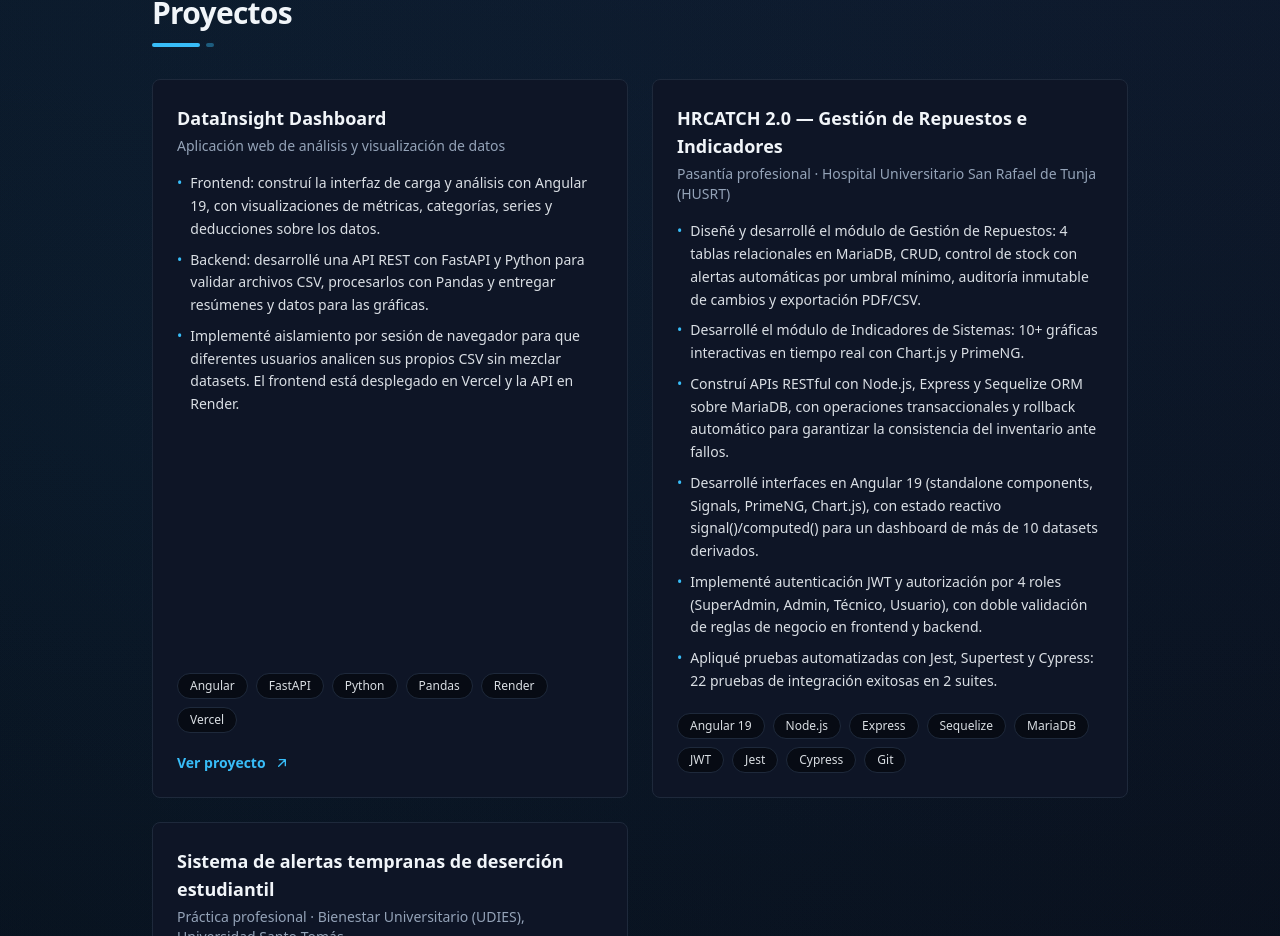
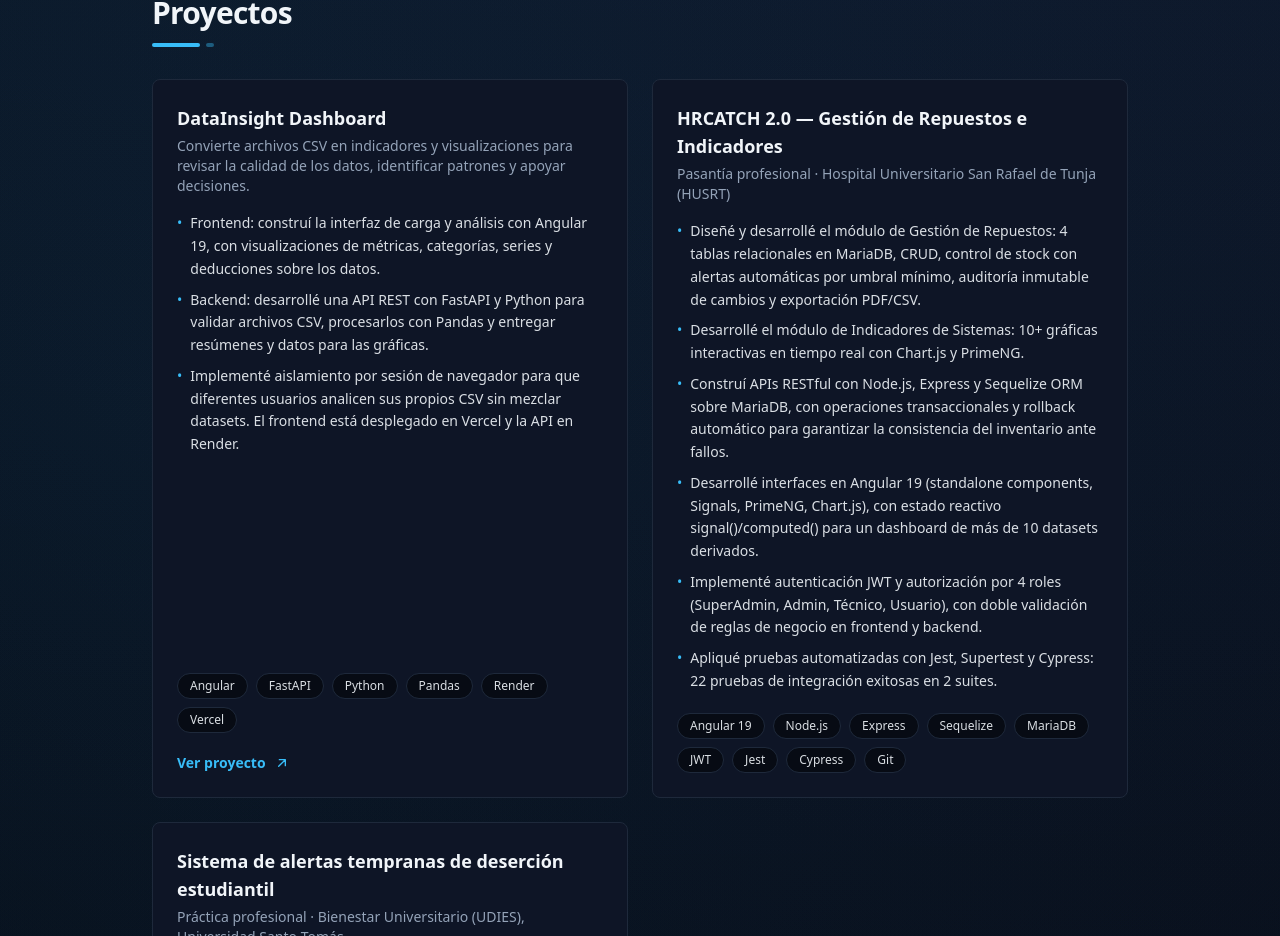
Before and after one commit to danielra123/portafolio, a Next.js app: page / in a window 1280 px wide. Shown: the part 2516-3452 px from the top of the page. Built offline with nearby package versions, Linux system fonts and the light colour scheme.

Commit message:
Explain DataInsight value in portfolio card

```diff
--- a/src/data/portfolio.ts
+++ b/src/data/portfolio.ts
@@ -153,7 +153,7 @@ export const skillCategories: SkillCategory[] = [
 export const projects: Project[] = [
   {
     title: "DataInsight Dashboard",
-    context: "Aplicación web de análisis y visualización de datos",
+    context: "Convierte archivos CSV en indicadores y visualizaciones para revisar la calidad de los datos, identificar patrones y apoyar decisiones.",
     liveUrl: "https://datainsight-dashboard.vercel.app/",
     bullets: [
       "Frontend: construí la interfaz de carga y análisis con Angular 19, con visualizaciones de métricas, categorías, series y deducciones sobre los datos.",
```
